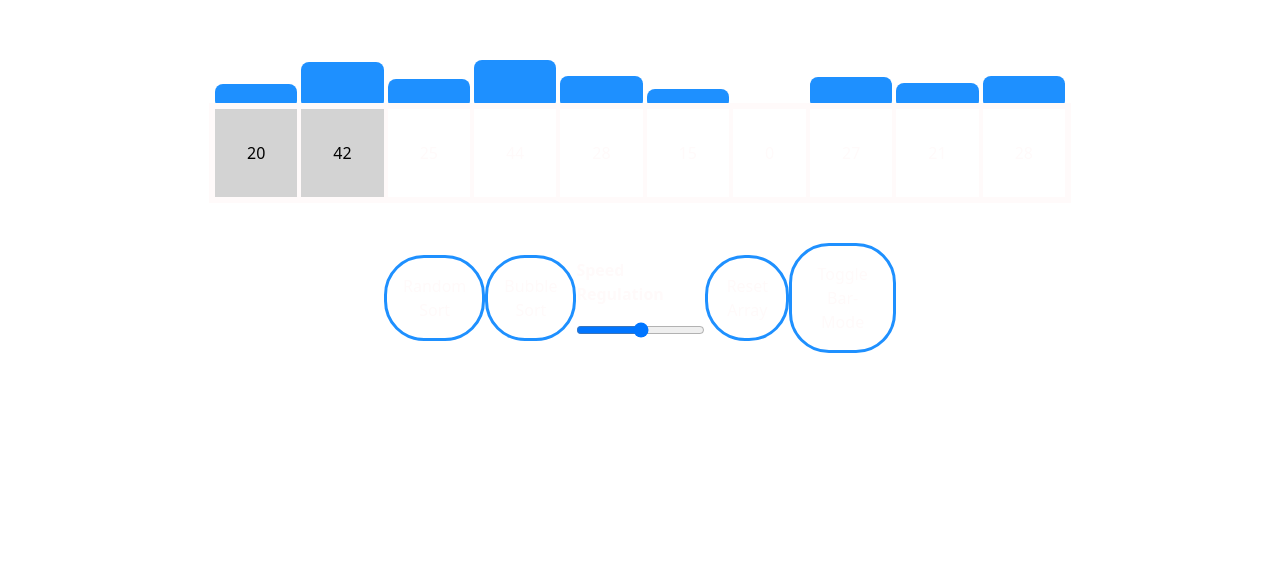
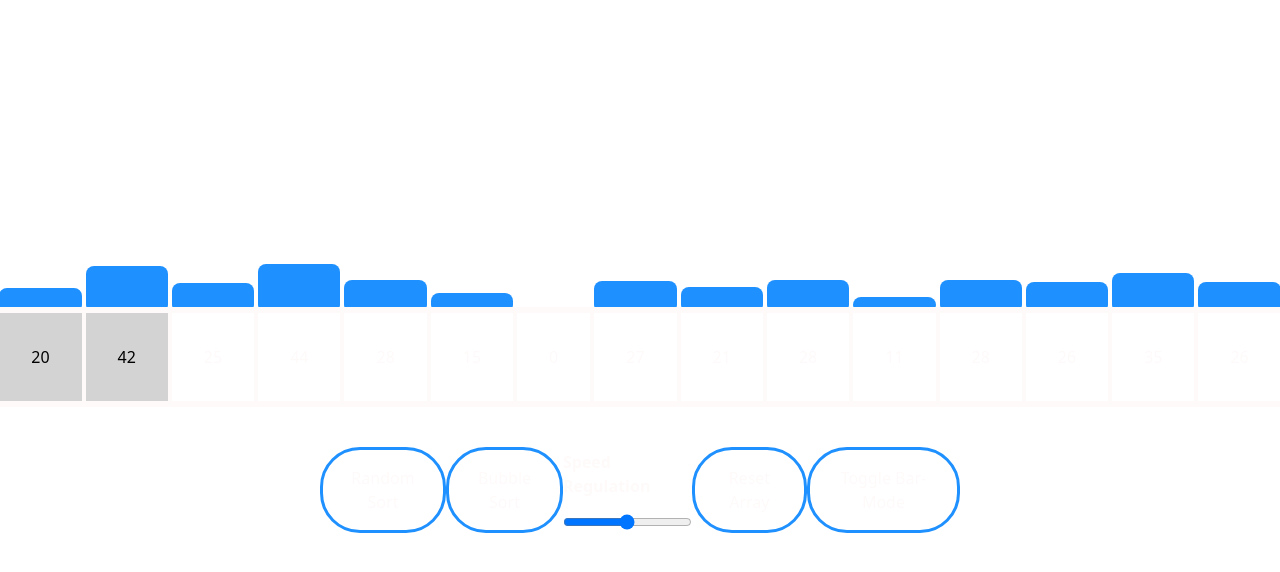
Before and after one commit to Eros-Klein/Ng-Homepage, an Angular app: page /sort in a window 1280 px wide. Shown: the part 172-744 px from the top of the page. Built offline with nearby package versions, Linux system fonts and the light colour scheme.

Commit message:
update ui to make it resizable

```diff
--- a/src/app/sort/sort.component.css
+++ b/src/app/sort/sort.component.css
@@ -1,4 +1,5 @@
 #sort-container{
+  padding-top: 30%;
   display: flex;
   flex-direction: column;
   gap: 2.5rem;
@@ -38,7 +39,7 @@
 
   justify-content: space-evenly;
   align-items: center;
-  width: 40%;
+  width: 50%;
 }
 
 button{
--- a/src/app/sort/sort.component.ts
+++ b/src/app/sort/sort.component.ts
@@ -15,7 +15,7 @@ import {RouterLink} from "@angular/router";
 export class SortComponent {
   sleep = async (ms: number) => new Promise((resolve) => setTimeout(resolve, ms));
 
-  arrayToSort = signal<any[]>(this.generateRandomArray(10))
+  arrayToSort = signal<any[]>(this.generateRandomArray(15))
 
   highlightedFields = signal<number[]>([0,1])
 
@@ -67,7 +67,7 @@ export class SortComponent {
     if(this.fullBarMode()) {
       this.arrayToSort.set(this.generateRandomArray(100, 400))
     }
-    else this.arrayToSort.set(this.generateRandomArray(10))
+    else this.arrayToSort.set(this.generateRandomArray(15))
   }
 
   generateRandomArray(len:number, max:number=50){
```
